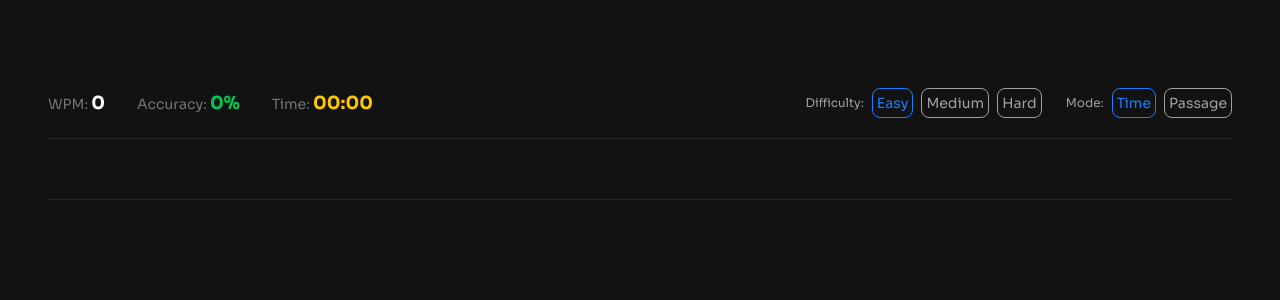
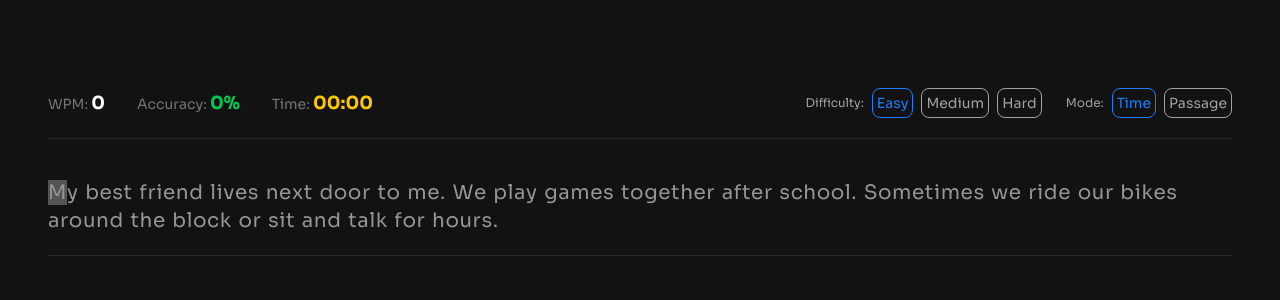
Before and after one commit to docuong0912/speed-typing-app-angular, an Angular app: page / in a window 1280 px wide. Shown: the top 300 px of the page. Built offline with nearby package versions, Linux system fonts and the light colour scheme.

Commit message:
add styling

```diff
--- a/src/app/components/textfield/textfield.component.html
+++ b/src/app/components/textfield/textfield.component.html
@@ -1,9 +1,9 @@
 <div>
-    @for(char of text; track $index) {
+    @for(char of selectedPassage(); track $index) {
     <span [class.text-pointer]="isActive($index)"
         [class.text-green-500]="this.checked[$index] && $index < currentIndex()"
         [class.invalid-text]="!this.checked[$index] && $index < currentIndex()"
-        class="text-[var(--neutral-400)] text-lg font-stretch-extra-condensed tracking-[-0.1em] font-medium">
+        class="whitespace-nowrap text-[var(--neutral-400)] text-xl font-stretch-extra-condensed tracking-[-0.1em] ">
         {{ char}}
     </span>
     @if(char === ' ')
```
